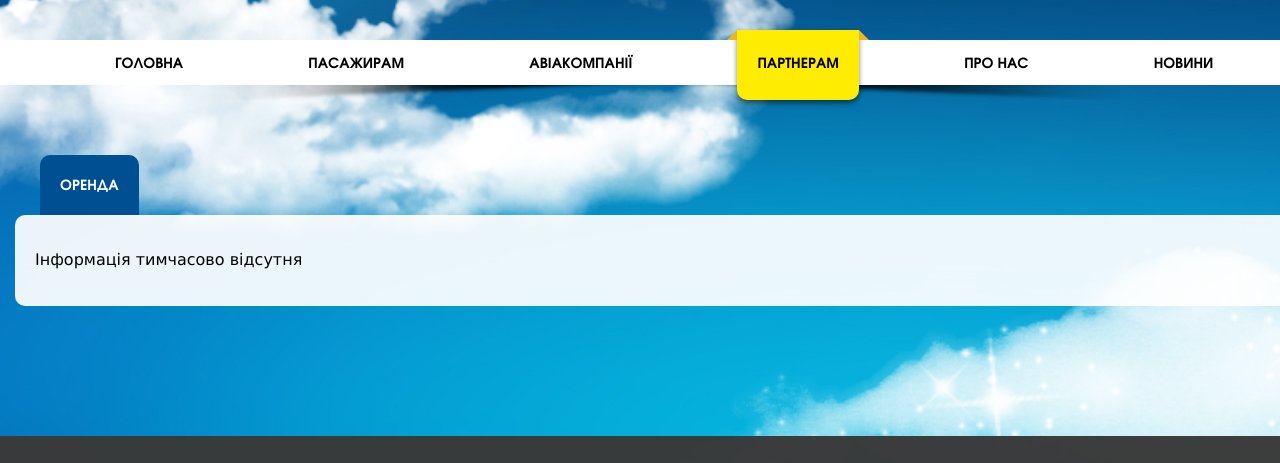
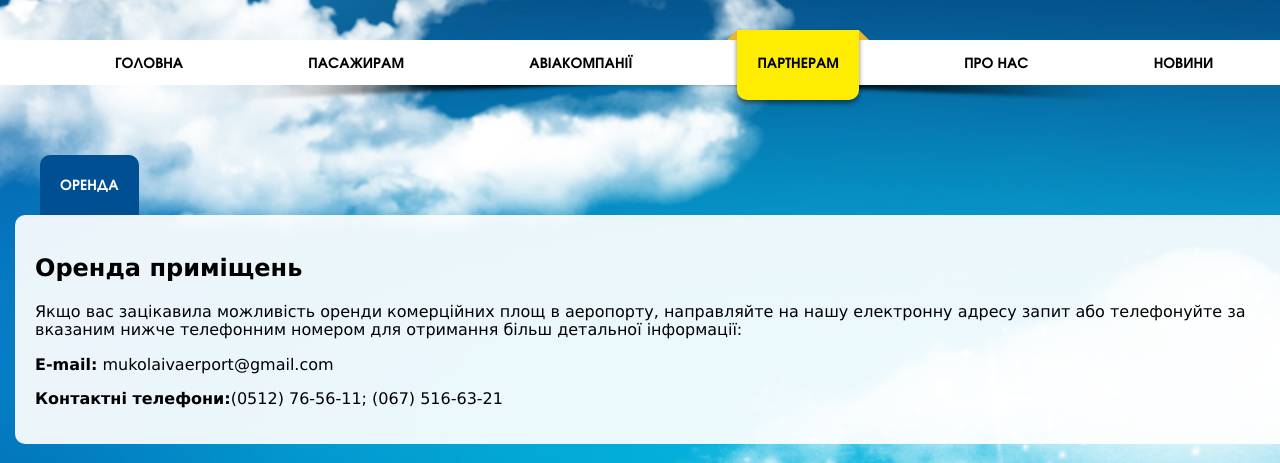
Before and after one commit to mykolaivaero/air, a plain HTML site: page rent/index.html in a window 1280 px wide. Shown: the part 314-777 px from the top of the page. Drawn offline with Linux system fonts and the light colour scheme.

Commit message:
add order info

```diff
--- a/rent/index.html
+++ b/rent/index.html
@@ -72,9 +72,12 @@
         Оренда
     </div>
     <div class="content">
+      <h2>Оренда приміщень</h2>
       <p>
-        Інформація тимчасово відсутня
+        Якщо вас зацікавила можливість оренди комерційних площ в аеропорту, направляйте на нашу електронну адресу запит або телефонуйте за вказаним нижче телефонним номером для отримання більш детальної інформації:
       </p>
+      <p><b>E-mail:</b> mukolaivaerport@gmail.com </p>
+      <p><b>Контактні телефони:</b>(0512) 76-56-11; (067) 516-63-21</p>
     </div>
   </div>
   <div class="footer">
```
